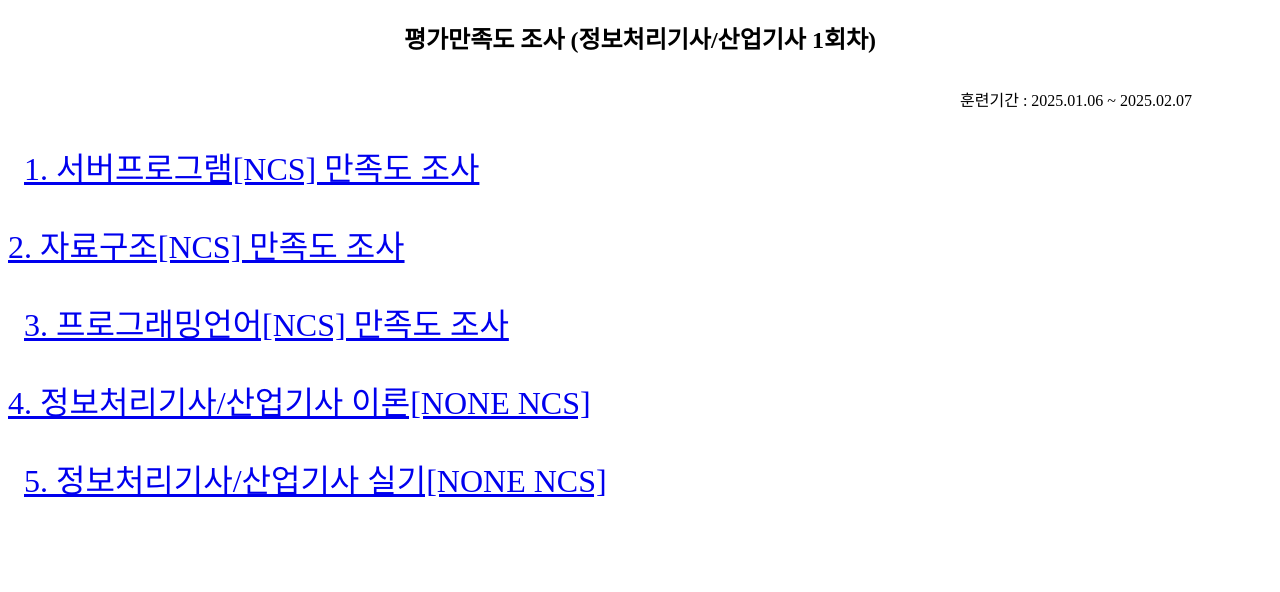
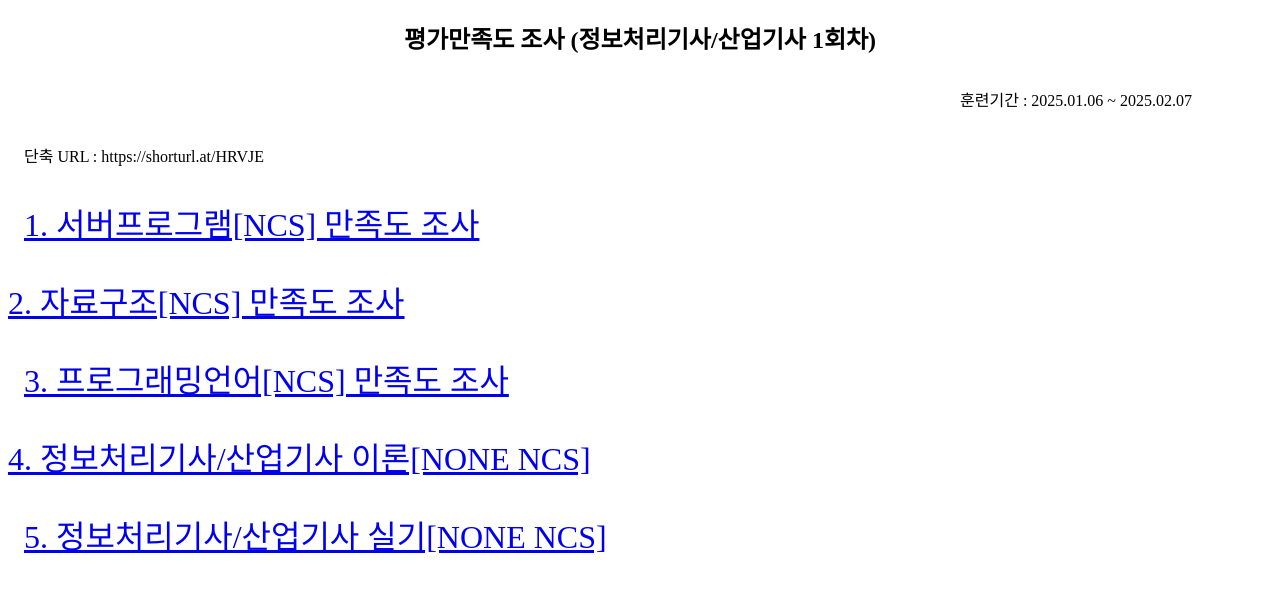
Before and after one commit to dmsgur/subject_anal, a plain HTML site: page index.html in a window 1280 px wide. Drawn offline with Linux system fonts and the light colour scheme.

Commit message:
Update index.html

```diff
--- a/index.html
+++ b/index.html
@@ -12,6 +12,7 @@
 <body>
     <h2 style="text-align: center;">평가만족도 조사 (정보처리기사/산업기사 1회차)</h2>
     <p style="text-align: right;margin-right:5rem"> 훈련기간 : 2025.01.06 ~ 2025.02.07</p>
+    <p>단축 URL : https://shorturl.at/HRVJE</p>
     <p>
     <a href="https://docs.google.com/forms/d/e/1FAIpQLSfoIrLGt2-u6M7gd3cagnXRPDi_xIr6xgduvkD6Ya0Zwv3vhA/viewform?usp=dialog">1. 서버프로그램[NCS] 만족도 조사</a><br>
     </p><p></p>
```
